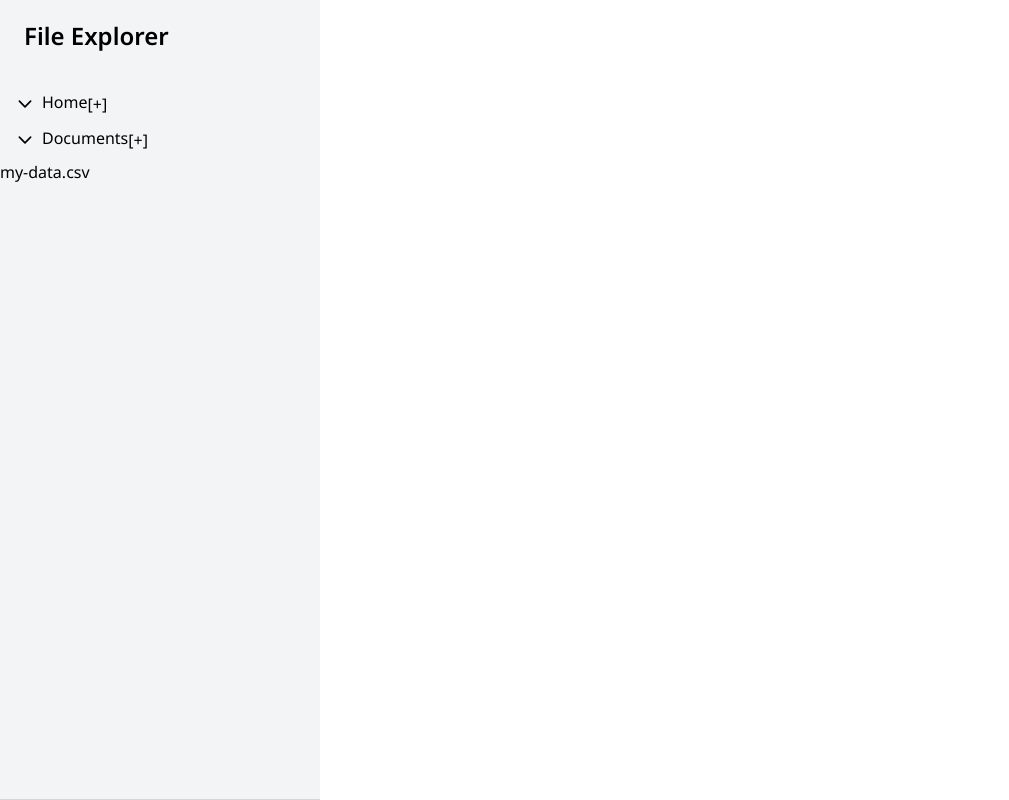
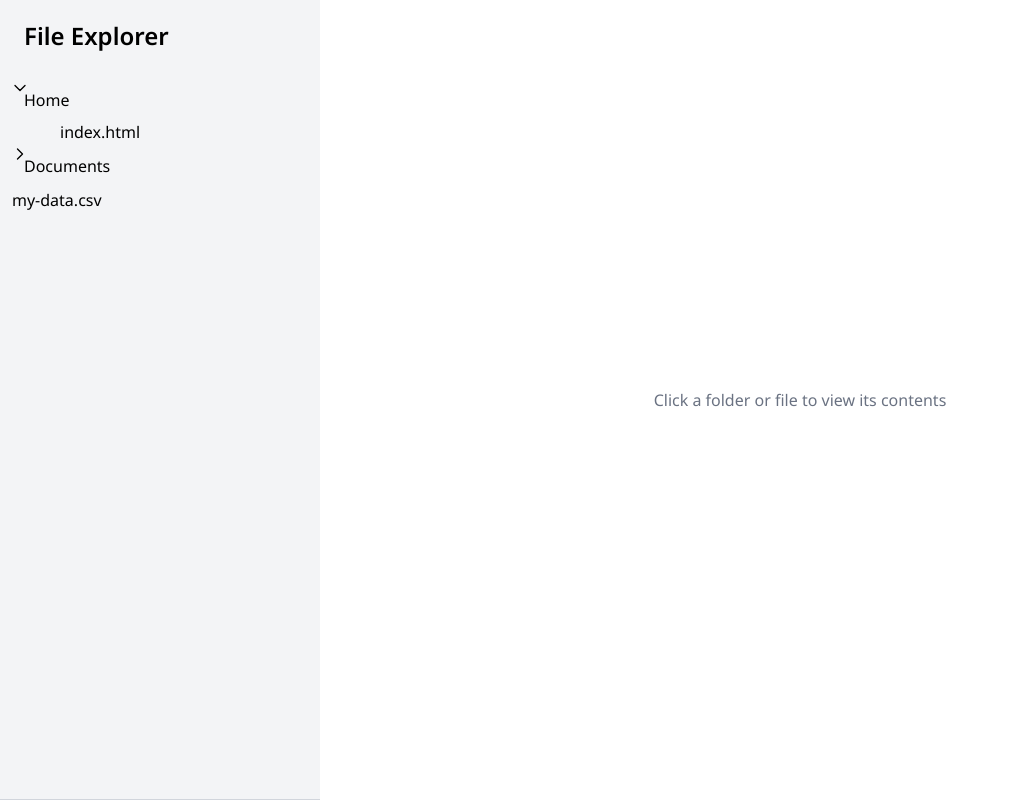
Before and after one commit to ukasyah-dev/file-explorer, a Vue app in the folder apps/frontend/: page / in a window 1280 px wide. Shown: the whole page, without its empty margins (0-1009 px from the left). Built offline with nearby package versions, Linux system fonts and the light colour scheme.

Commit message:
add viewer

```diff
--- a/apps/frontend/src/App.vue
+++ b/apps/frontend/src/App.vue
@@ -2,15 +2,13 @@
 // import { RouterLink, RouterView } from 'vue-router'
 // import HelloWorld from './components/HelloWorld.vue'
 import Sidebar from './components/Sidebar.vue';
+import Viewer from './components/Viewer.vue';
 </script>
 
 <template>
   <div class="h-full flex bg-white">
     <Sidebar />
-
-    <div class="flex-1">
-
-    </div>
+    <Viewer />
   </div>
 
   <!-- <header>
--- a/apps/frontend/src/components/Sidebar.vue
+++ b/apps/frontend/src/components/Sidebar.vue
@@ -36,7 +36,7 @@ const items: Item[] = [
       File Explorer
     </p>
 
-    <div class="mt-4">
+    <div class="mt-2 px-3">
       <Tree :items="items" />
     </div>
     <!-- <pre>{{ JSON.stringify(items, null, 2) }}</pre> -->
--- a/apps/frontend/src/components/Tree.vue
+++ b/apps/frontend/src/components/Tree.vue
@@ -1,26 +1,51 @@
 <script setup lang="ts">
 import type { Item } from '@/types';
+import { ref } from 'vue';
+import TreeItem from './TreeItem.vue';
+import { viewer } from '@/stores';
 
 defineProps<{
   items: Item[]
 }>()
 
-const renderItems = (items: Item[]) => {
+const openItemIds = ref<number[]>([1])
+
+const toggleOpen = (item: Item) => {
+  viewer.path = item.name
+  viewer.isDir = item.isDir
+}
+
+const toggleExpand = (item: Item) => {
+  if (openItemIds.value.includes(item.id)) {
+    openItemIds.value = openItemIds.value.filter((i) => i !== item.id);
+  } else {
+    openItemIds.value.push(item.id);
+  }
 
 }
 </script>
 
 <template>
-  <div class="flex flex-col gap-1">
+  <div class="flex flex-col items-stretch gap-0.5">
     <div v-for="item in items" :key="item.id">
-      <button v-if="item.isDir" class="flex items-center px-4 h-8">
-        <svg xmlns="http://www.w3.org/2000/svg" fill="none" viewBox="0 0 24 24" stroke-width="2.25"
-          stroke="currentColor" class="w-[1.125rem] h-[1.125rem] mr-2">
-          <path stroke-linecap="round" stroke-linejoin="round" d="m19.5 8.25-7.5 7.5-7.5-7.5" />
-        </svg>
-        <span class="-mt-1">{{ item.name }}</span>
-        <span>[+]</span>
-      </button>
+      <div v-if="item.isDir">
+        <TreeItem :item="item" :is-expanded="openItemIds.includes(item.id)" @item-click="toggleOpen"
+          @chevron-click="toggleExpand" />
+
+
+        <!-- <button @click="toggleOpen(item.id)" class="w-full flex items-center px-3 h-10 rounded-md hover:bg-gray-200">
+          <svg xmlns="http://www.w3.org/2000/svg" fill="none" viewBox="0 0 24 24" stroke-width="2" stroke="currentColor"
+            class="size-[1rem] mr-1" :class="{ 'rotate-90': openItemIds.includes(item.id) }">
+            <path stroke-linecap="round" stroke-linejoin="round" d="m8.25 4.5 7.5 7.5-7.5 7.5" />
+          </svg>
+
+          <span class="">{{ item.name }}</span>
+        </button> -->
+
+        <div class="pl-12">
+          <Tree v-if="item.items" :items="item.items" />
+        </div>
+      </div>
       <div v-else>
         <span>{{ item.name }}</span>
       </div>
--- a/apps/frontend/src/components/TreeItem.vue
+++ b/apps/frontend/src/components/TreeItem.vue
@@ -0,0 +1,24 @@
+<script setup lang="ts">
+import type { Item } from '@/types';
+
+defineProps<{
+  item: Item
+  isExpanded?: boolean
+  // onClick: (id: number) => void
+  // onChevronClick?: (id: number) => void
+}>()
+
+</script>
+
+<template>
+  <div v-if="item.isDir" class="relative">
+    <svg xmlns="http://www.w3.org/2000/svg" fill="none" viewBox="0 0 24 24" stroke-width="2" stroke="currentColor"
+      class="absolute size-[1rem] mr-1" :class="{ 'rotate-90': isExpanded }" @click="$emit('chevronClick', item)">
+      <path stroke-linecap="round" stroke-linejoin="round" d="m8.25 4.5 7.5 7.5-7.5 7.5" />
+    </svg>
+
+    <button @click="$emit('itemClick', item)" class="w-full flex items-center px-3 h-10 rounded-md hover:bg-gray-200">
+      <span class="">{{ item.name }}</span>
+    </button>
+  </div>
+</template>
--- /dev/null
+++ b/apps/frontend/src/components/Viewer.vue
@@ -0,0 +1,14 @@
+<script setup lang="ts">
+import { viewer } from '@/stores';
+</script>
+
+<template>
+  <div class="flex-1 flex">
+    <p v-if="!viewer.path" class="m-auto text-center text-gray-500">
+      Click a folder or file to view its contents
+    </p>
+    <p v-else class="m-auto">
+    <pre>{{ JSON.stringify(viewer, null, 2) }}</pre>
+    </p>
+  </div>
+</template>
--- /dev/null
+++ b/apps/frontend/src/stores/index.ts
@@ -0,0 +1,6 @@
+import { reactive } from 'vue'
+
+export const viewer = reactive({
+  path: '',
+  isDir: false,
+})
```
